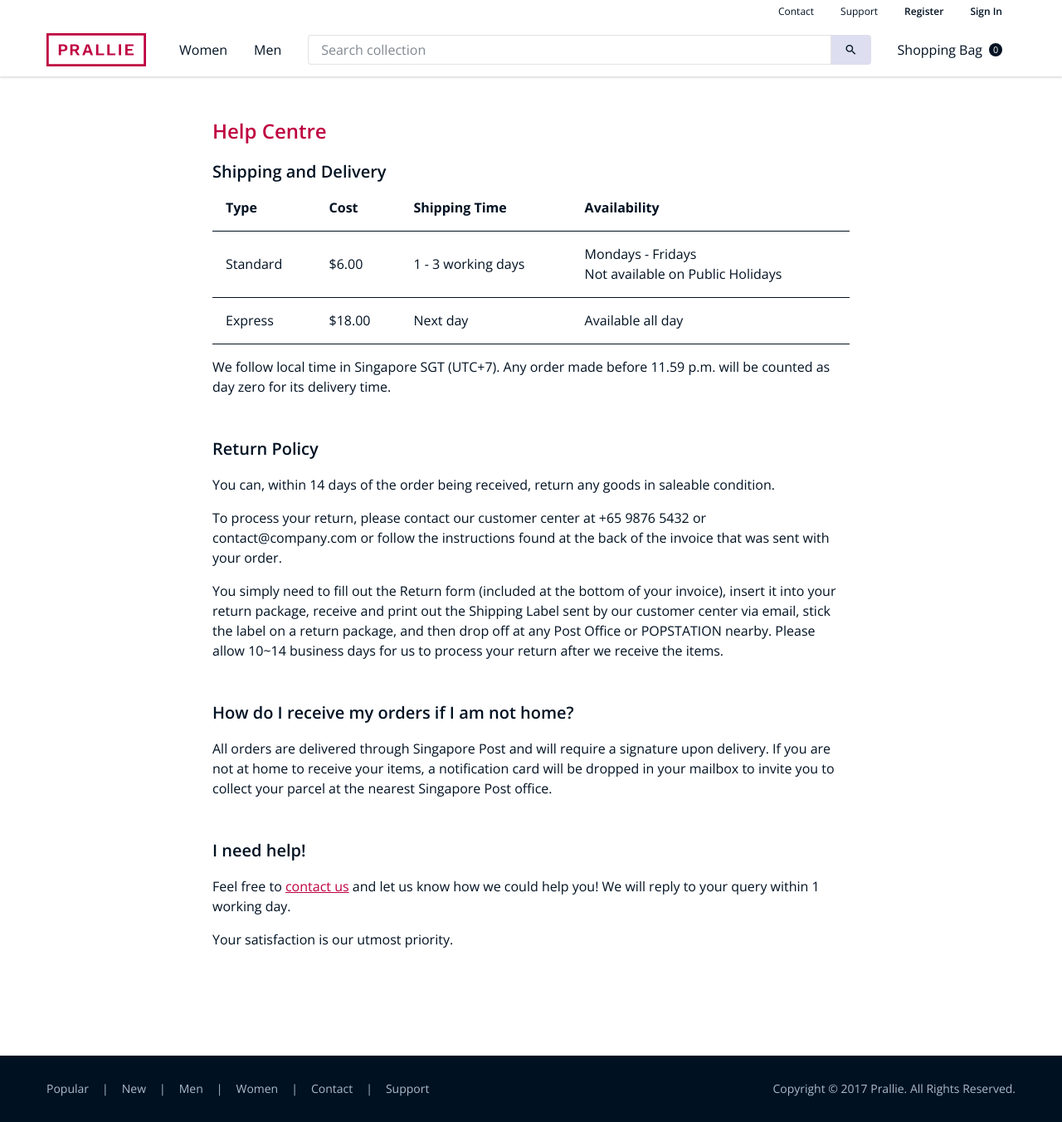
After one commit to rpradhana/im4717-assignment, a PHP site: page /support.php in a window 1280 px wide. The commit adds this page. Shown: the whole page at 83% size. Run offline with PHP 8.4, Linux system fonts and the light colour scheme.

Commit message:
add support page

```diff
--- a/css/src/components.styl
+++ b/css/src/components.styl
@@ -479,3 +479,15 @@
 
 .profile__name
 	margin 0 0 size-l
+
+/**
+ * Support
+ */
+
+
+.support
+	margin size-xxl 0
+	min-height calc(100vh - 92px - 80px - 48px - 48px)
+
+.support__section
+	padding size-m 0
--- a/css/src/objects.styl
+++ b/css/src/objects.styl
@@ -210,3 +210,13 @@
 
 .stepper__content
 	display flex
+
+/**
+ * Anchor
+ */
+
+.anchor
+	color inherit
+	text-decoration none
+	&:hover
+		color color-dark-grey
--- a/css/style.css
+++ b/css/style.css
@@ -365,6 +365,13 @@ button-moz-focusring,
 }
 .stepper__content {
   display: flex;
+}
+.anchor {
+  color: inherit;
+  text-decoration: none;
+}
+.anchor:hover {
+  color: #678;
 }
 html {
   font-size: 100%;
@@ -894,6 +901,13 @@ strong {
 .profile__name {
   margin: 0 0 1.5rem;
 }
+.support {
+  margin: 3rem 0;
+  min-height: calc(100vh - 92px - 80px - 48px - 48px);
+}
+.support__section {
+  padding: 1rem 0;
+}
 .u-fill {
   width: 100% !important;
 }
--- /dev/null
+++ b/support.php
@@ -0,0 +1,98 @@
+<!DOCTYPE html>
+<html lang="en-GB">
+<?php include './php/head.php'; ?>
+<body class="debug o f h d">
+	<?php include './php/nav.php' ?>
+	<div class="container">
+		<div class="row">
+			<div class="two column"></div>
+			<div class="eight column">
+				<section class="support">
+					<h2 class="header">Help Centre</h2>
+					<section class="support__section" id="shipping-delivery">
+						<a href="#shipping-delivery" class="anchor"><h3>Shipping and Delivery</h3></a>
+						<table class="u-fill">
+							<tr class="table__row">
+								<th>
+									Type
+								</th>
+								<th>
+									Cost
+								</th>
+								<th>
+									<span class="u-no-wrap">Shipping Time</span>
+								</th>
+								<th>
+									<span class="u-no-wrap">Availability</span>
+								</th>
+							</tr>
+							<tr class="table__row">
+								<td>
+									Standard
+								</td>
+								<td>
+									$6.00
+								</td>
+								<td>
+									1 - 3 working days
+								</td>
+								<td>
+									<span class="u-no-wrap">Mondays - Fridays</span><br>
+									<span class="u-no-wrap">Not available on Public Holidays</span>
+								</td>
+							</tr>
+							<tr class="table__row">
+								<td>
+									Express
+								</td>
+								<td>
+									$18.00
+								</td>
+								<td>
+									Next day
+								</td>
+								<td>
+									<span class="u-no-wrap">Available all day</span>
+								</td>
+							</tr>
+						</table>
+						<p>
+							We follow local time in Singapore SGT (UTC+7). Any order made before 11.59 p.m. will be counted as day zero for its delivery time.
+						</p>
+					</section>
+					<section class="support__section" id="return-policy">
+						<a href="#return-policy" class="anchor"><h3>Return Policy</h3></a>
+						<p>
+							You can, within 14 days of the order being received, return any goods in saleable condition.
+						</p>
+						<p>
+							To process your return, please contact our customer center at +65 9876 5432 or contact@company.com or follow the instructions found at the back of the invoice that was sent with your order.
+						</p>
+						<p>
+							You simply need to fill out the Return form (included at the bottom of your invoice), insert it into your return package, receive and print out the Shipping Label sent by our customer center via email, stick the label on a return package, and then drop off at any Post Office or POPSTATION nearby. Please allow 10~14 business days for us to process your return after we receive the items.</p>
+						</p>
+					</section>
+					<section class="support__section" id="not-collected">
+						<a href="#not-collected" class="anchor"><h3>How do I receive my orders if I am not home?</h3></a>
+						<p>
+							All orders are delivered through Singapore Post and will require a signature upon delivery. If you are not at home to receive your items, a notification card will be dropped in your mailbox to invite you to collect your parcel at the nearest Singapore Post office.
+						</p>
+					</section>
+					<section class="support__section" id="help">
+						<a href="#help" class="anchor"><h3>I need help!</h3></a>
+						<p>
+							Feel free to <a href="./contact.php">contact us</a> and let us know how we could help you! We will reply to your query within 1 working day.
+						</p>
+						<p>
+							Your satisfaction is our utmost priority.
+						</p>
+					</section>
+				</section>
+			</div>
+		</div>
+		<div class="two column"></div>
+	</div>
+	<?php include './php/footer.php' ?>
+	<script type="text/javascript" src='./js/global.js'></script>
+</body>
+</html>
```
